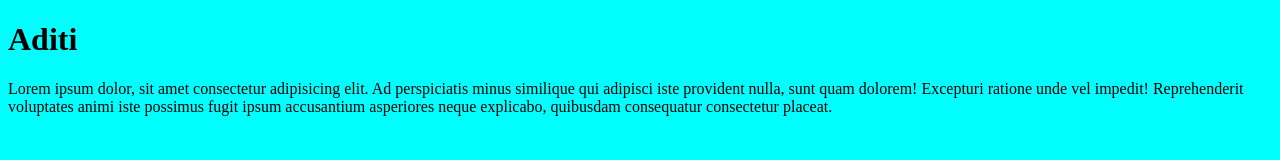
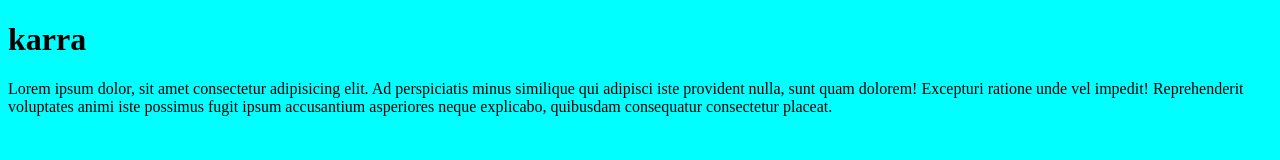
Before and after one commit to AditiK09/Resumev1, a plain HTML site: page index.html in a window 1280 px wide. Drawn offline with Linux system fonts and the light colour scheme.

Commit message:
added 1 thing in body

```diff
--- a/index.html
+++ b/index.html
@@ -3,10 +3,11 @@
 <head>
     <meta charset="UTF-8">
     <meta name="viewport" content="width=device-width, initial-scale=1.0">
-    <link rel="stylesheet" href="style.css"
+    <link rel="stylesheet" href="style.css">
     <title><h1>Aditi</h1></title>
 </head>
 <body>
+    <h1>karra</h1>
     <p>Lorem ipsum dolor, sit amet consectetur adipisicing elit. Ad perspiciatis minus similique qui adipisci iste provident nulla, sunt quam dolorem! Excepturi ratione unde vel impedit! Reprehenderit voluptates animi iste possimus fugit ipsum accusantium asperiores neque explicabo, quibusdam consequatur consectetur placeat.</p>
 </body>
 </html>
```
